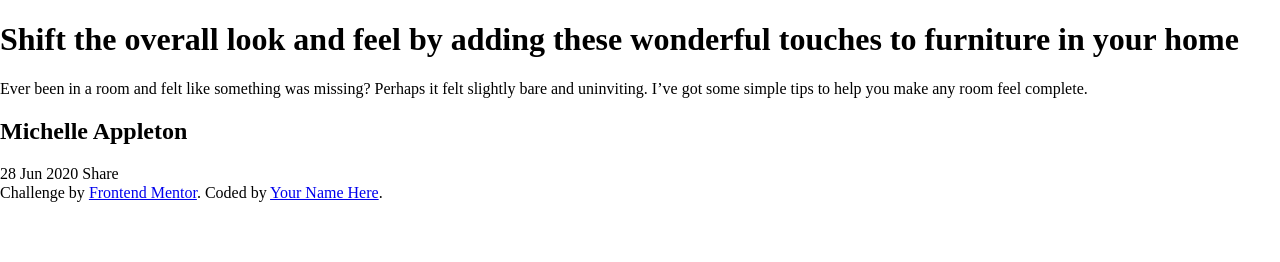
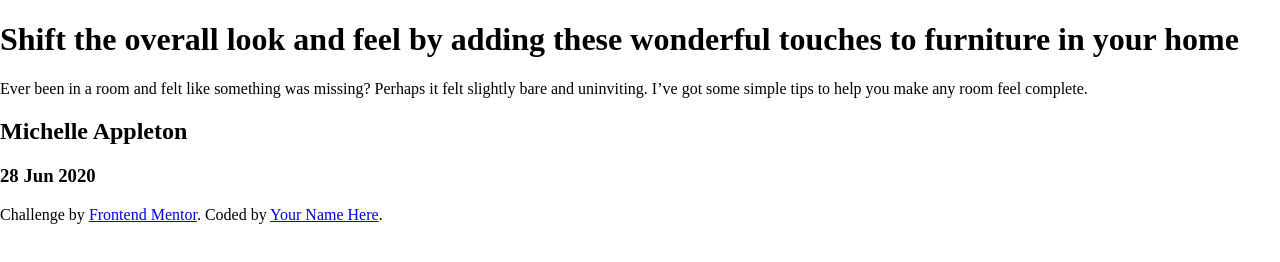
Before and after one commit to Dani237/article-preview-component, a plain HTML site: page index.html in a window 1280 px wide. Drawn offline with Linux system fonts and the light colour scheme.

Commit message:
Feat: semanthic structure finishied

```diff
--- a/index.html
+++ b/index.html
@@ -29,20 +29,21 @@
         <div class="content-media">
           <div class="media-image"></div>
           <div class="media-info">
-            <h2> Michelle Appleton</h2>
+            <h2>Michelle Appleton</h2>
+            <h3>28 Jun 2020</h3>
           </div>
         </div>
       </div>
     </div>
   </main>
 
-  28 Jun 2020
+  <!-- Share -->
+  <footer>
+    <div class="attribution">
+      Challenge by <a href="https://www.frontendmentor.io?ref=challenge" target="_blank">Frontend Mentor</a>.
+      Coded by <a href="#">Your Name Here</a>.
+    </div>
+  </footer>
 
-  Share
-
-  <div class="attribution">
-    Challenge by <a href="https://www.frontendmentor.io?ref=challenge" target="_blank">Frontend Mentor</a>.
-    Coded by <a href="#">Your Name Here</a>.
-  </div>
 </body>
 </html>
```
